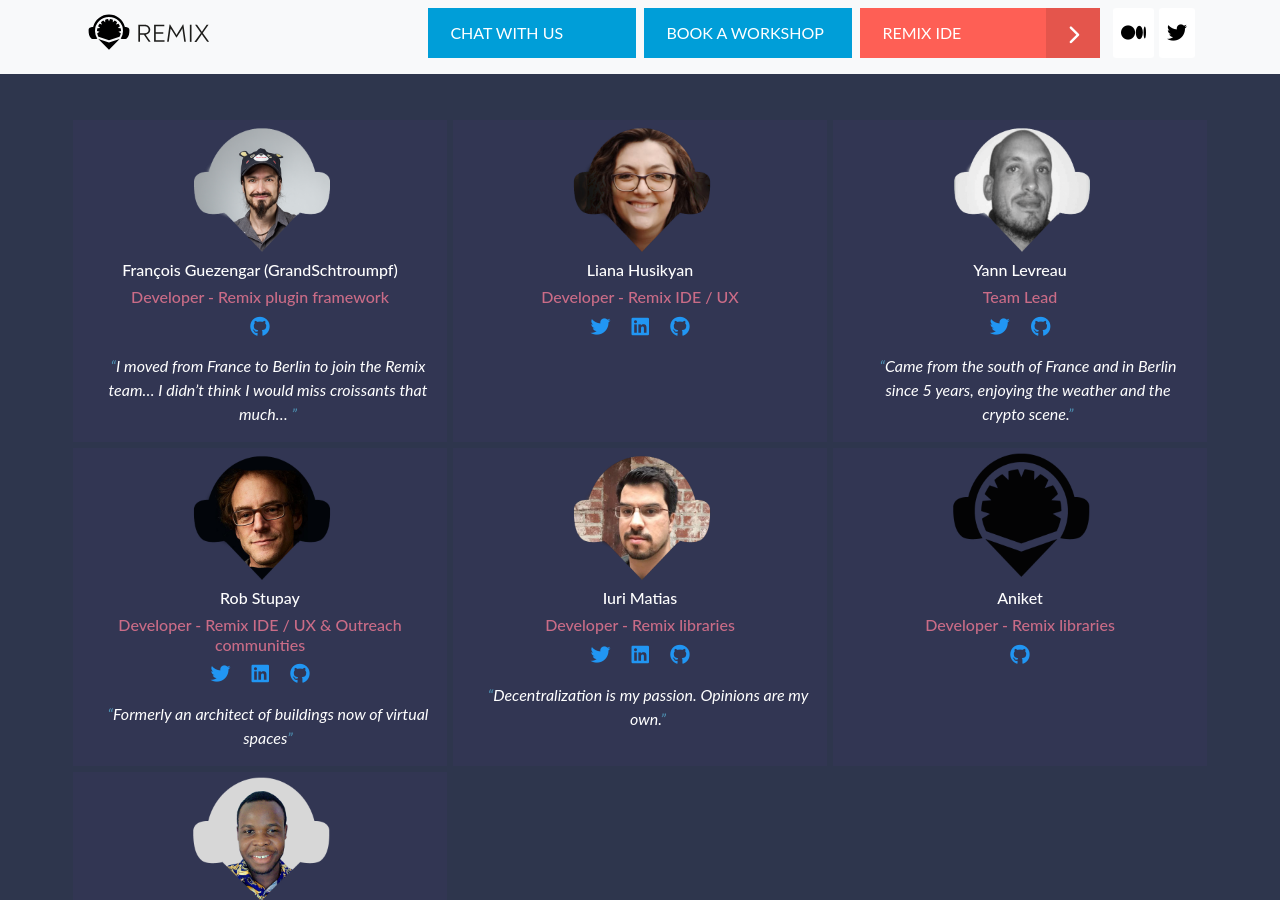
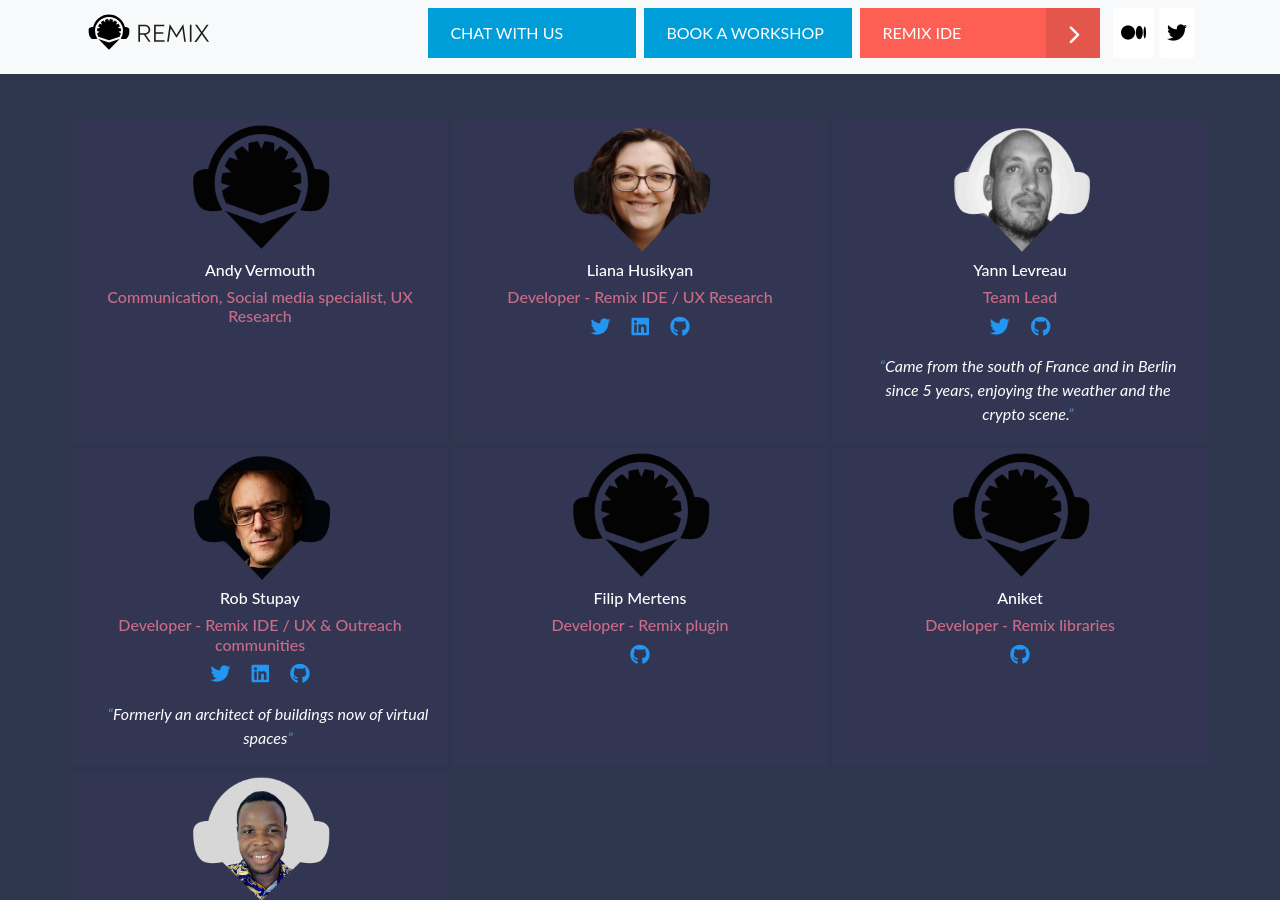
Before and after one commit to ethereum/remix-website, a Jekyll site: the page built from index.html, in a window 1280 px wide and 900 px high, scrolled down 3151 px. Built offline with Jekyll 4.4.1, drawn with Linux system fonts in a browser that asks for light colours; nearby versions of some CDN libraries.

Commit message:
update team.yml

```diff
--- a/_data/team.yml
+++ b/_data/team.yml
@@ -2,15 +2,15 @@
 title: "Our amazing team"
 description: "We are a team of 7 people working mostly remotely from Berlin (Germany), USA, India, Canada, Nigeria. Our work is funded by the Ethereum Foundation. We are passionate about our work and we love blockchain development and are here to serve you.  Please reach out to our gitter channel to ask us anything."
 members:
-  - name: François Guezengar (GrandSchtroumpf)
-    bio: |
-      I moved from France to Berlin to join the Remix team… I didn’t think I would miss croissants that much…
-    position: Developer - Remix plugin framework
-    img: /assets/imgs/team/francois.png
-    github: https://github.com/GrandSchtroumpf
+  - name: Andy Vermouth
+    bio:
+    position: Communication, Social media specialist, UX Research
+    img: /assets/imgs/team/remix_logo.png
+    github:
+
   - name: Liana Husikyan
     bio:
-    position: Developer - Remix IDE / UX
+    position: Developer - Remix IDE / UX Research
     img: /assets/imgs/team/liana_avatar.png
     github: https://github.com/lianahus
     linkedin: https://www.linkedin.com/in/liana-husikyan-b3a2a54
@@ -22,6 +22,7 @@
     img: /assets/imgs/team/yann.png
     twitter: https://twitter.com/Yann300
     github: https://github.com/yann300
+
   - name: Rob Stupay
     bio: Formerly an architect of buildings now of virtual spaces
     position: Developer - Remix IDE / UX & Outreach communities
@@ -29,18 +30,21 @@
     github: https://github.com/ryestew
     twitter: https://twitter.com/ryestew
     linkedin: https://www.linkedin.com/in/rob-stupay-2575778/
-  - name: Iuri Matias
-    bio: Decentralization is my passion. Opinions are my own.
-    position: Developer - Remix libraries
-    img: /assets/imgs/team/iuri_avatar.png
-    twitter: https://twitter.com/iurimatias?lang=da
-    github: https://github.com/iurimatias
-    linkedin: https://ca.linkedin.com/in/iurimatias
+
+  - name: Filip Mertens
+    bio:
+    position: Developer - Remix plugin
+    img: /assets/imgs/team/remix_logo.png
+    twitter:
+    github: https://github.com/bunsenstraat/
+    linkedin:
+
   - name: Aniket
     bio:
     position: Developer - Remix libraries
     github: https://github.com/Aniket-Engg
     img: /assets/imgs/team/remix_logo.png
+
   - name: David Disu
     bio: Internet Of Everything Advocate! Making the world a better place one commit at a time.
     position: Developer - Testing / Remix IDE
```
